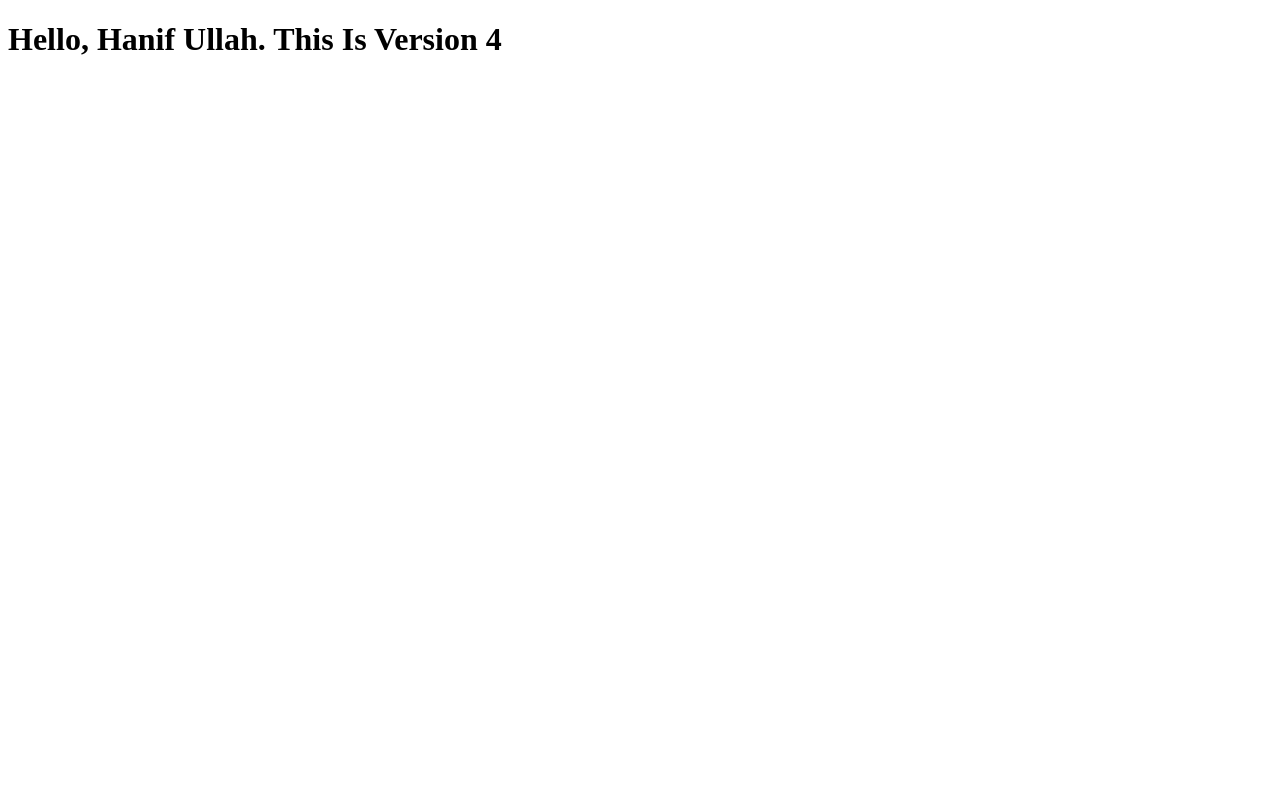
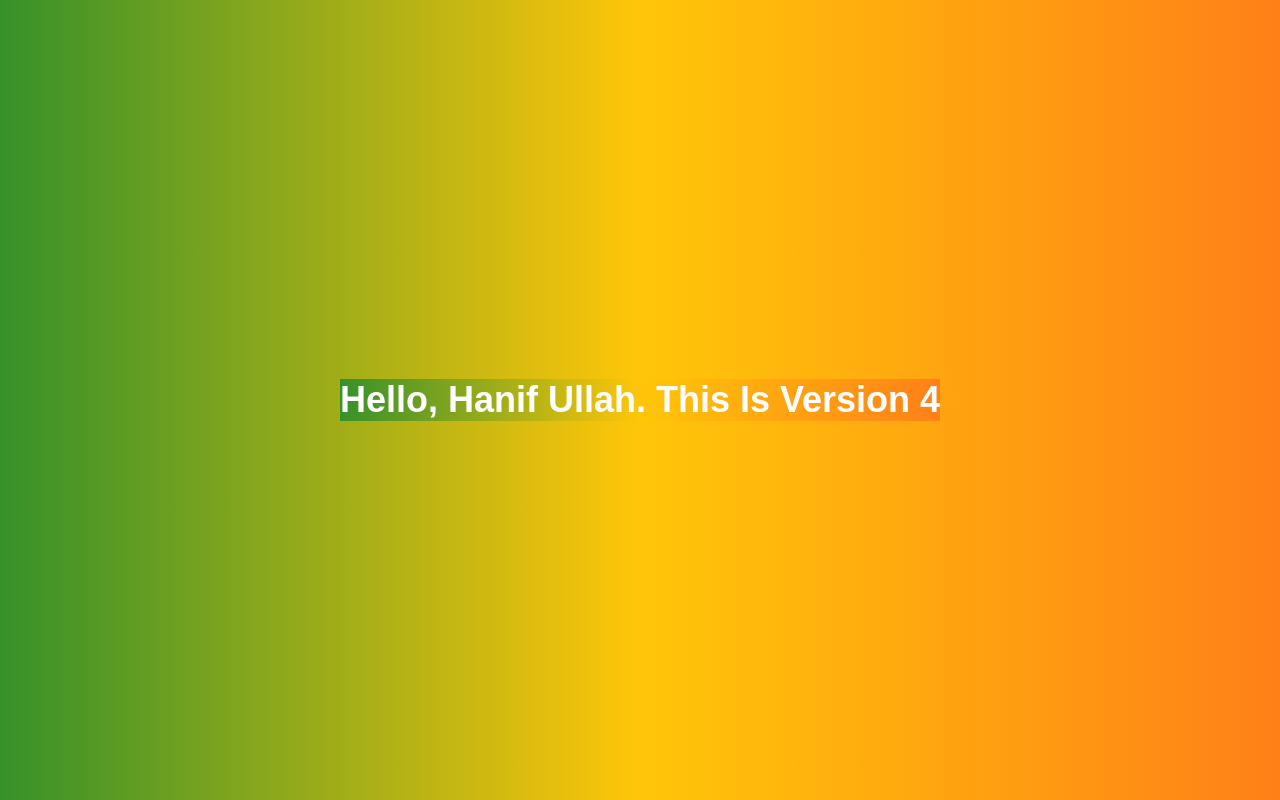
Before and after one commit to Hanif-Ullah-738/my-repo, a plain HTML site: page index.html in a window 1280 px wide. Drawn offline with Linux system fonts and the light colour scheme.

Commit message:
add design to website

```diff
--- a/index.html
+++ b/index.html
@@ -3,6 +3,7 @@
 <head>
     <meta charset="UTF-8">
     <meta name="viewport" content="width=device-width, initial-scale=1.0">
+    <link rel="stylesheet" href="style.css">
     <title>My Repo</title>
 </head>
 <body>
--- /dev/null
+++ b/style.css
@@ -0,0 +1,16 @@
+* {
+    margin: 0;
+    padding: 0;
+    box-sizing: border-box;
+    background: linear-gradient(to right, #36912a, #ffc609, #ff8018);
+    font-family: Arial, Helvetica, sans-serif;
+}
+
+.container {
+    display: flex;
+    justify-content: center;
+    align-items: center;
+    height: 100vh;
+    font-size: 18px;
+    color: white;
+}
```
